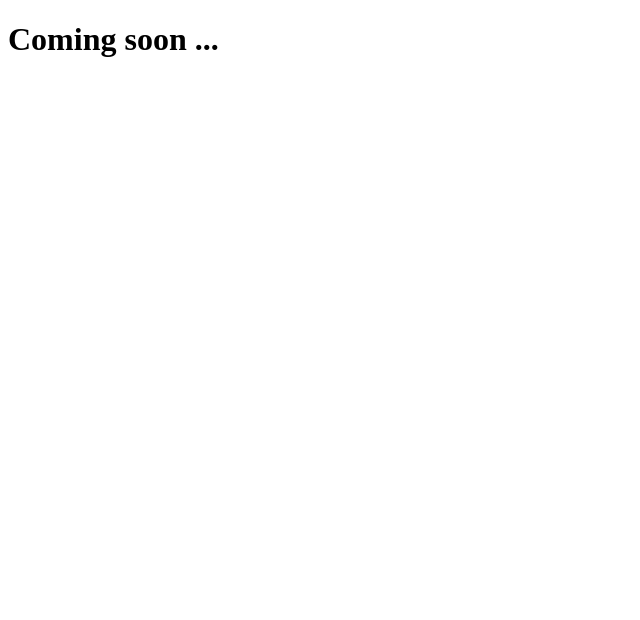
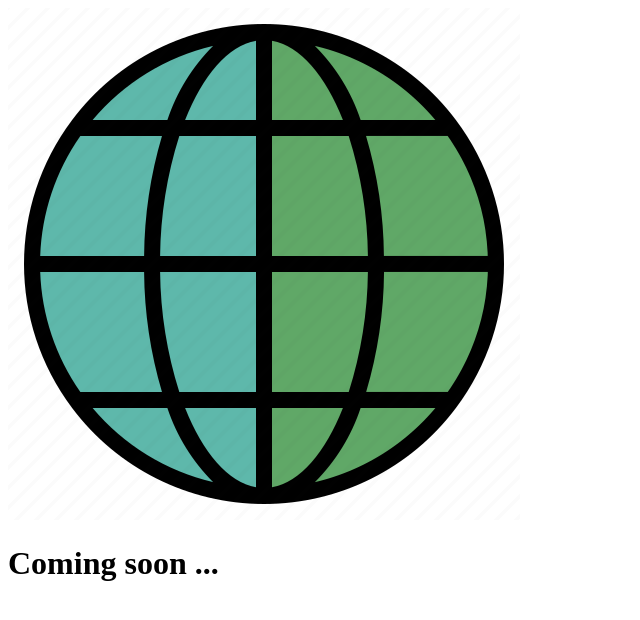
Before and after one commit to octaserban/git-101, a plain HTML site: page index.html in a window 1280 px wide. Shown: the whole page, without its empty margins (0-640 px from the left). Drawn offline with Linux system fonts and the light colour scheme.

Commit message:
Added Globe logo

```diff
--- a/index.html
+++ b/index.html
@@ -4,6 +4,7 @@
   <title></title>
 </head>
 <body>
+  <img src="Globe.png" alt=" ">
   <h1>
     Coming soon ...
   </h1>
```
Also changed, not shown: Globe.png (added).
